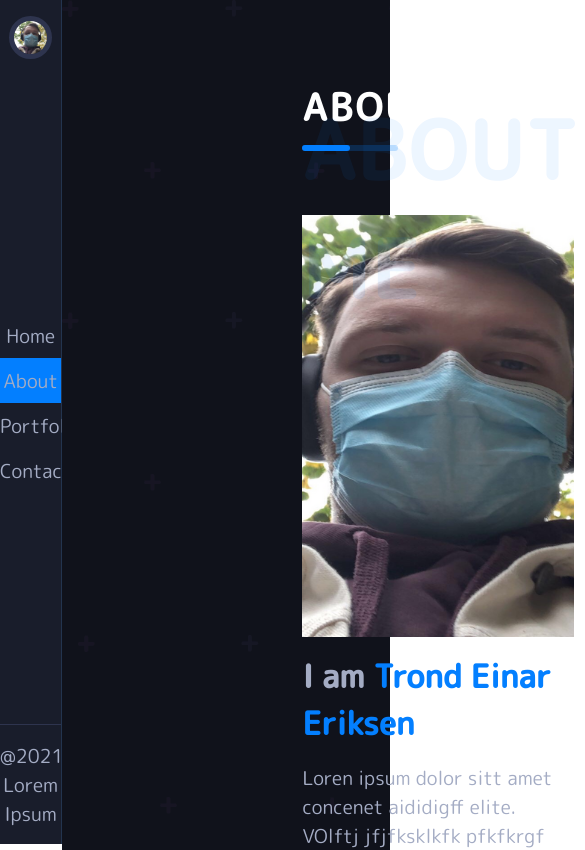
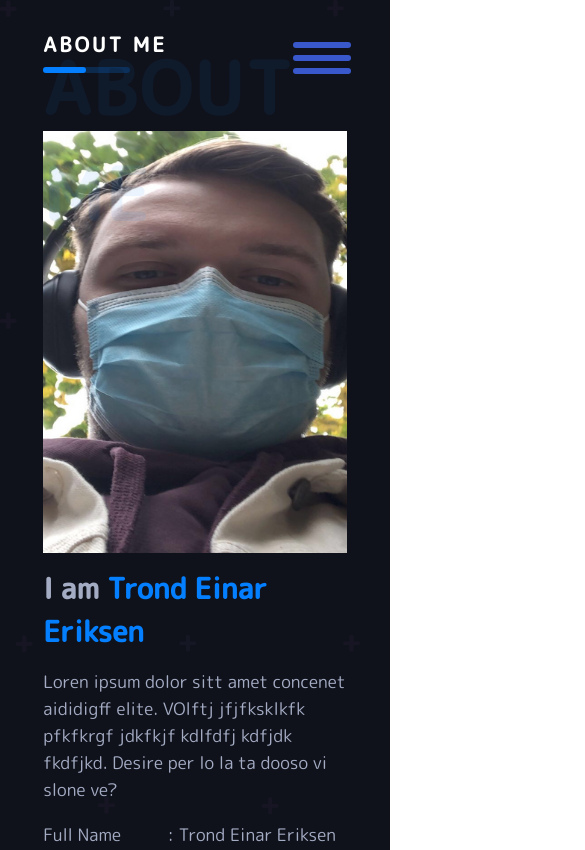
Before and after one commit to TrondEinar/my_portfolio, a React (Create React App) app: page /about in a window 390 px wide. Shown: the top 850 px of the page, 585 px wide, since content can reach past the window. Built offline with nearby package versions, Linux system fonts and the light colour scheme.

Commit message:
add media queries and nav-toggle

```diff
--- a/src/App.js
+++ b/src/App.js
@@ -5,13 +5,25 @@
 import AboutPage from './Pages/AboutPage';
 import PortfoliosPage from './Pages/PortfoliosPage';
 import ContactPage from './Pages/ContactPage';
+import { useState } from 'react';
 
 
 function App() {
+  const [navToggle, setNavToggle] = useState(false);
+
+  const navClick = () => {
+    setNavToggle(!navToggle);
+  }
+
     return (
         <div className="App">
-            <div className="sidebar">
+            <div className={`sidebar ${navToggle ? 'nav-toggle': ''}`}>
                 <NavBar />
+            </div>
+            <div className="nav-btn" onClick={navClick}>
+              <div className="lines-1"></div>
+              <div className="lines-2"></div>
+              <div className="lines-3"></div>
             </div>
             <div className="main-content">
                 <div className="content">
--- a/src/App.scss
+++ b/src/App.scss
@@ -35,3 +35,24 @@
 span {
     color: #037FFF;
 }
+
+@media screen and (max-width: 411px) {
+    html {
+        font-size: 70%;
+    }
+}
+
+@media screen and (max-width: 700px) {
+    html {
+        font-size: 90%;
+    }
+}
+
+@media screen and (max-width: 480px) {
+    h2 {
+        font-size: 70%;
+    }
+    h3 {
+        font-size: 70%;
+    }
+}
--- a/src/styles/_about.scss
+++ b/src/styles/_about.scss
@@ -21,6 +21,7 @@
             padding: 1rem 0;
         }
     }
+
     @media screen and (max-width: 1400px){
         flex-direction: column;
         .about-info{
@@ -75,6 +76,7 @@
     column-gap: 4rem;
     row-gap: 3rem;
     margin: 4rem 0;
+
     @media screen and (max-width: 1100px){
         grid-template-columns: repeat(1, 1fr);
     }
@@ -113,4 +115,12 @@
     align-items: center;
     margin: 4rem 10rem;
     flex-wrap: wrap;
+
+    @media screen and (max-width: 1270px) {
+        margin: 2rem 5rem;
+    }
+
+    @media screen and (max-width: 1100px) {
+        margin: 2rem 2rem;
+    }
 }
--- a/src/styles/_contact.scss
+++ b/src/styles/_contact.scss
@@ -37,6 +37,7 @@
     display: grid;
     grid-template-columns: repeat(2, 1fr);
     margin-bottom: 6rem;
+
     @media screen and (max-width: 1270px) {
         grid-template-columns: repeat(1, 1fr);
 
--- a/src/styles/_layout.scss
+++ b/src/styles/_layout.scss
@@ -6,6 +6,25 @@
        background-color: #191D2B;
        position: fixed;
        border-right: 1px solid #23344e;
+       z-index: 11;
+       transform-origin: left;
+
+       @media screen and (max-width: 1000px) {
+           transition: all .4s ease-in-out;
+           transform: translateX(-100%);
+           width: 30%;
+       }
+
+       @media screen and (max-width: 411) {
+           width: 50%;
+       }
+    }
+
+    .nav-toggle {
+        @media screen and (max-width: 1000px) {
+            transition: all .4s ease-in-out;
+            transform: translateX(0);
+        }
     }
 
     .main-content {
@@ -19,6 +38,54 @@
 
         .content {
             margin: 5rem 15rem;
+            @media screen and (max-width: 1100px){
+                margin: 2rem 10rem;
+            }
+            @media screen and (max-width: 1400px){
+                margin: 3rem 10rem;
+            }
+            @media screen and (max-width: 1400px){
+                margin: 3rem 10rem;
+            }
+            @media screen and (max-width: 710px){
+                margin: 2rem 3rem;
+            }
+        }
+
+        @media screen and (max-width: 1000px) {
+            margin-left: 0;
+            width: 100%;
         }
     }
 }
+
+.nav-btn{
+    position: absolute;
+    z-index: 10;
+    right: 10%;
+    top: 5%;
+    width: 4rem;
+    height: 4rem;
+    display: none;
+    display: flex;
+    align-items: center;
+    justify-content: space-between;
+    cursor: pointer;
+    .lines-1, .lines-2, .lines-3{
+        height: .4rem;
+        width: 100%;
+        background-color: #3858cc;
+        pointer-events: none;
+        display: none;
+        border-radius: 20px;
+        &:not(:last-child){
+            margin-bottom: .5rem;
+        }
+    }
+    @media screen and (max-width: 1000px){
+        display: block;
+        .lines-1, .lines-2, .lines-3{
+            display: block;
+        }
+    }
+}
--- a/src/styles/_portfolios.scss
+++ b/src/styles/_portfolios.scss
@@ -4,6 +4,13 @@
     grid-template-columns: repeat(3, 1fr);
     row-gap: 2rem;
     column-gap: 1rem;
+
+    @media screen and (max-width: 1600px){
+        grid-template-columns: repeat(2, 1fr);
+    }
+    @media screen and (max-width: 900px){
+        grid-template-columns: repeat(1, 1fr);
+    }
 
     .portfolio {
         .image-data {
```
Also changed, not shown: 1 other file (tests, documents, lock files or other folders).
